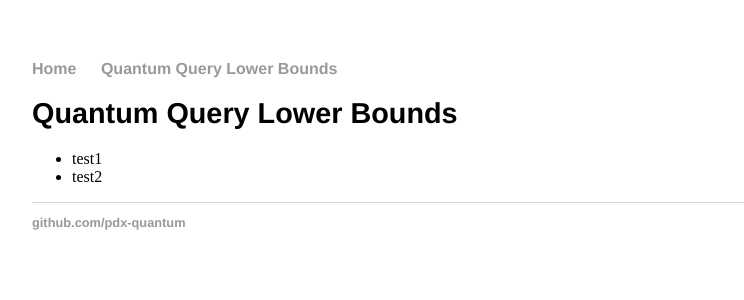
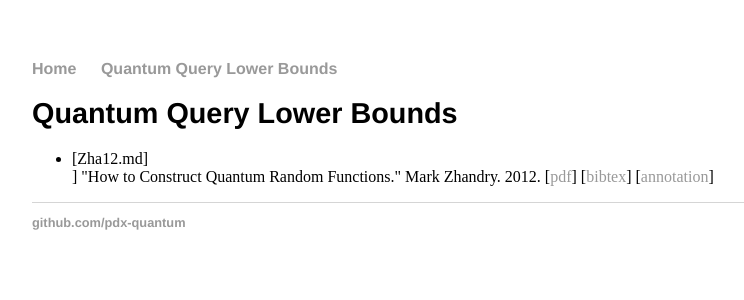
Before and after one commit to pdx-quantum/pdx-quantum.github.io, a Jekyll site: the page built from query-lower-bounds/index.html, in a window 1280 px wide. Shown: the top 300 px of the page, without its empty margins (160-904 px from the left). Built offline with Jekyll 4.4.1, drawn with Linux system fonts in a browser that asks for light colours.

Commit message:
Make a list of bibentries, maybe

```diff
--- a/_config.yml
+++ b/_config.yml
@@ -1,2 +1,7 @@
 name: PDX Quantum Computing Reading Group
 markdown: kramdown
+collections:
+    bibentries:
+        layout: bibentry
+        output: true
+        permalink: /:collection/:name
--- /dev/null
+++ b/query-lower-bounds/index.html
@@ -0,0 +1,11 @@
+---
+layout: default
+title: Quantum Query Lower Bounds
+---
+<h1>{{ page.title }}</h1>
+
+<ul>
+    {% for entry in site.bibentries %}
+        <li>[{{ entry.name }}]</li>] "{{ entry.title }}." {{ entry.author }}. {{ entry.year }}. [<a href="{{ entry.pdf }}">pdf</a>] [<a href="{{ entry.bibtex }}">bibtex</a>] [<a href="{{ entry.url }}">annotation</a>]</li>
+    {% endfor %}
+</ul>
--- a/query-lower-bounds/index.md
+++ /dev/null
@@ -1,8 +0,0 @@
----
-layout: default
-title: Quantum Query Lower Bounds
----
-# {{ page.title }}
-
-- test1
-- test2
```
Also changed, not shown: _bibentries/Zha12.md (added, +31 -0 lines), _layouts/bibentry.html (added, +9 -0 lines).
